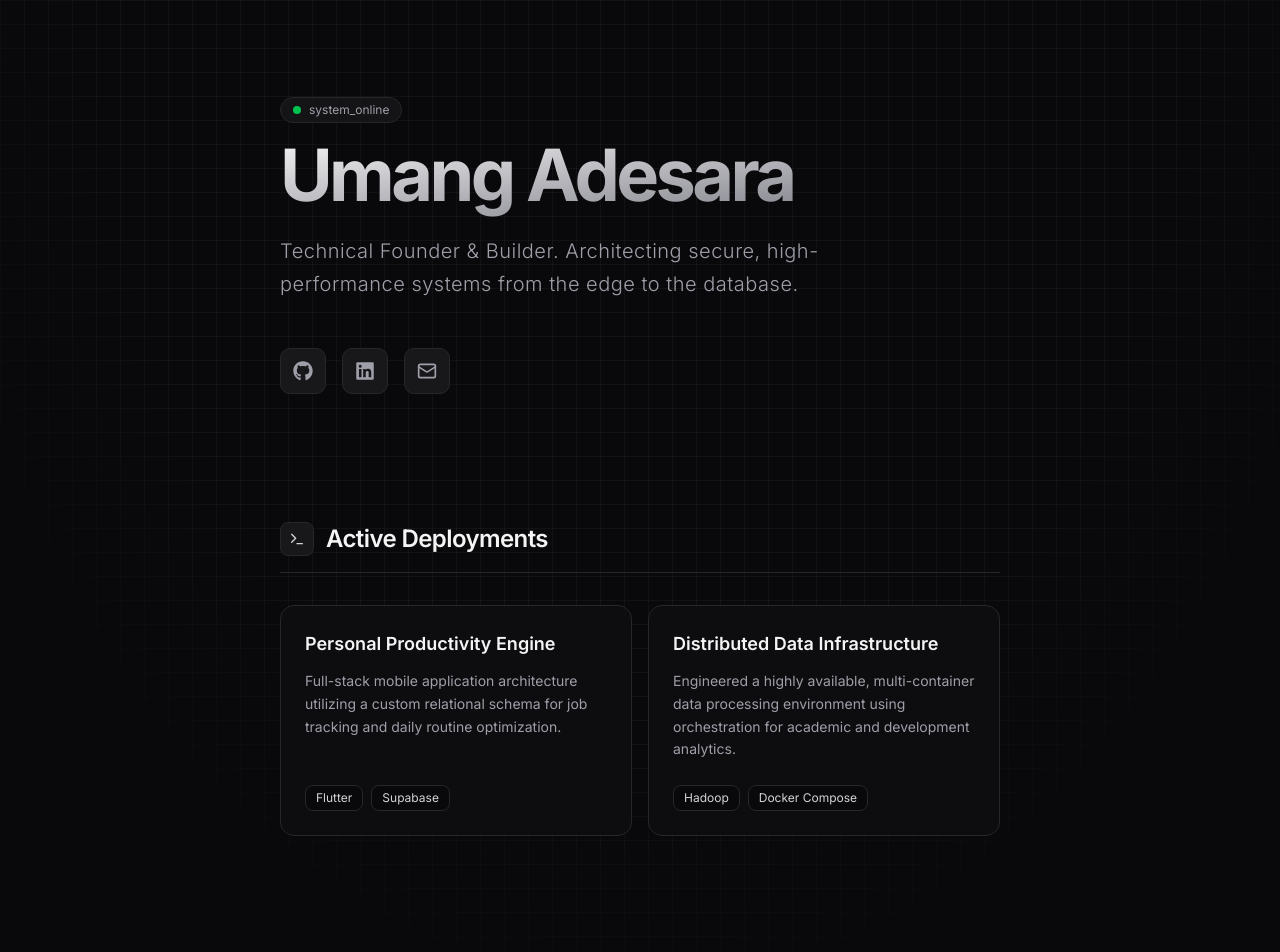
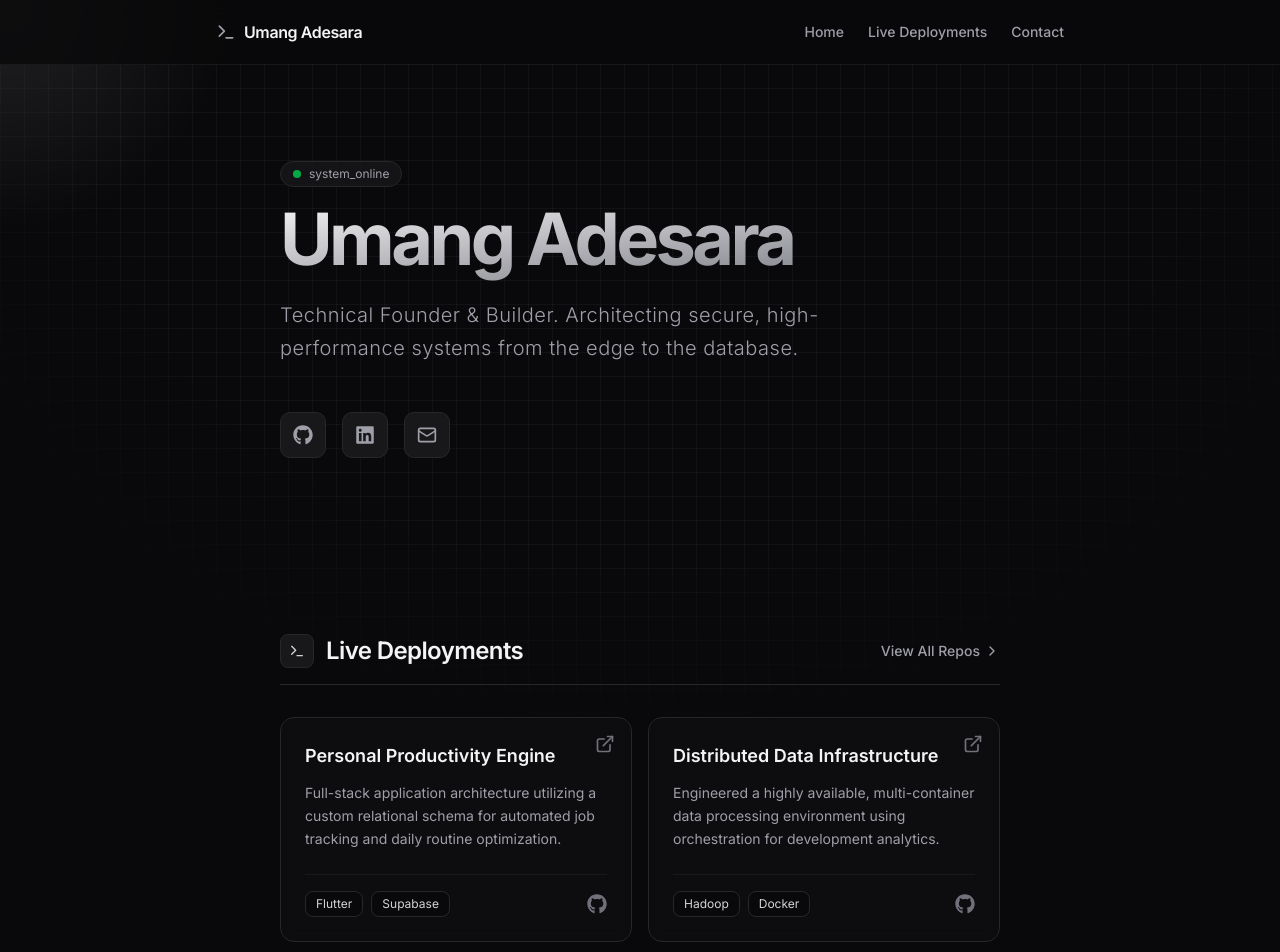
Before and after one commit to umang710/umangadesara-portfolio, a Next.js app: page / in a window 1280 px wide. Shown: the top 952 px of the page. Built offline with nearby package versions, Linux system fonts and the light colour scheme.

Commit message:
UI/ UX Changes for now

```diff
--- /dev/null
+++ b/src/app/contact/page.tsx
@@ -0,0 +1,35 @@
+import { ContactForm } from "@/components/ui/ContactForm";
+import { Zap } from "lucide-react";
+
+export const metadata = {
+  title: "Contact | Umang Adesara",
+  description: "Secure communication channel.",
+};
+
+export default function ContactPage() {
+  return (
+    <main className="max-w-2xl mx-auto px-6 py-24 relative z-10 animate-in fade-in slide-in-from-bottom-8 duration-700 ease-out">
+      <section className="space-y-8">
+        <div className="space-y-3">
+          <div className="inline-flex items-center gap-2 text-sm font-mono text-zinc-400">
+            <Zap className="w-4 h-4 text-amber-500" />
+            <span>Awaiting Input</span>
+          </div>
+          <h1 className="text-4xl md:text-5xl font-bold tracking-tight text-zinc-100">
+            Initialize Connection
+          </h1>
+          <p className="text-zinc-400 max-w-md text-base leading-relaxed">
+            Secure channel open. Send your project details or inquiries directly
+            to my encrypted pipeline.
+          </p>
+        </div>
+
+        <div className="p-1 rounded-2xl bg-gradient-to-b from-zinc-800 to-zinc-950 shadow-2xl">
+          <div className="bg-[#09090b] rounded-xl p-2">
+            <ContactForm />
+          </div>
+        </div>
+      </section>
+    </main>
+  );
+}
--- a/src/app/globals.css
+++ b/src/app/globals.css
@@ -127,4 +127,37 @@
   html {
     @apply font-sans;
   }
+
+  @keyframes eq {
+    0%,
+    100% {
+      height: 4px;
+    }
+    50% {
+      height: 16px;
+    }
+  }
+
+  .eq-bar {
+    width: 4px;
+    background-color: #a1a1aa; /* text-zinc-400 */
+    border-radius: 2px;
+    animation: eq 1.2s ease-in-out infinite;
+  }
+
+  .eq-bar:nth-child(1) {
+    animation-delay: 0s;
+  }
+  .eq-bar:nth-child(2) {
+    animation-delay: 0.3s;
+  }
+  .eq-bar:nth-child(3) {
+    animation-delay: 0.6s;
+  }
+
+  /* Paused state */
+  .eq-paused .eq-bar {
+    animation-play-state: paused;
+    height: 4px;
+  }
 }
--- a/src/app/layout.tsx
+++ b/src/app/layout.tsx
@@ -1,8 +1,10 @@
 import type { Metadata } from "next";
 import { Inter } from "next/font/google";
 import "./globals.css";
+import { Navbar } from "@/components/ui/Navbar";
+import { MouseGlow } from "@/components/ui/MouseGlow";
+// import { AudioWidget } from "@/components/ui/AudioWidget";
 
-// Initialize the Inter font
 const inter = Inter({ subsets: ["latin"] });
 
 export const metadata: Metadata = {
@@ -18,9 +20,16 @@ export default function RootLayout({
   return (
     <html lang="en" className="dark">
       <body
-        className={`${inter.className} bg-[#09090b] text-zinc-50 antialiased`}
+        className={`${inter.className} bg-[#09090b] text-zinc-50 antialiased relative min-h-screen`}
       >
-        {children}
+        {/* Global Interactive Elements */}
+        <MouseGlow />
+        {/* <AudioWidget /> */}
+
+        <Navbar />
+
+        {/* Content Container */}
+        <div className="pt-16 relative z-10">{children}</div>
       </body>
     </html>
   );
--- a/src/app/page.tsx
+++ b/src/app/page.tsx
@@ -1,5 +1,10 @@
-import { ContactForm } from "@/components/ui/ContactForm";
-import { Mail, Terminal, ShieldAlert, ChevronRight, Zap } from "lucide-react";
+import {
+  Mail,
+  Terminal,
+  ShieldAlert,
+  ChevronRight,
+  ExternalLink,
+} from "lucide-react";
 import { FaGithub, FaLinkedin } from "react-icons/fa";
 
 export default function Home() {
@@ -56,30 +61,50 @@ export default function Home() {
           </div>
         </section>
 
-        {/* ARCHITECTURE / PROJECTS */}
-        <section className="space-y-8 relative">
-          <div className="flex items-center gap-3 border-b border-zinc-800 pb-4">
+        {/* LIVE DEPLOYMENTS / GITHUB SHOWCASE */}
+        <section id="projects" className="space-y-8 relative pt-12">
+          <div className="flex items-center justify-between border-b border-zinc-800 pb-4">
+            <div className="flex items-center gap-3">
               <div className="p-2 bg-zinc-900 rounded-md border border-zinc-800">
                 <Terminal className="w-4 h-4 text-zinc-300" />
               </div>
               <h2 className="text-2xl font-semibold tracking-tight text-zinc-100">
-              Active Deployments
+                Live Deployments
               </h2>
+            </div>
+            <a
+              href="https://github.com/YOUR_GITHUB"
+              target="_blank"
+              rel="noreferrer"
+              className="text-sm font-medium text-zinc-400 hover:text-zinc-100 flex items-center gap-1 transition-colors"
+            >
+              View All Repos <ChevronRight className="w-4 h-4" />
+            </a>
           </div>
 
           <div className="grid grid-cols-1 md:grid-cols-2 gap-4">
-            {/* Project 1 */}
-            <div className="group p-6 border border-zinc-800 rounded-xl bg-zinc-900/30 hover:bg-zinc-900/80 hover:border-zinc-700 transition-all duration-300 backdrop-blur-sm flex flex-col justify-between">
+            {/* Project 1: Productivity Engine */}
+            <a
+              href="https://your-live-project-url.com"
+              target="_blank"
+              rel="noreferrer"
+              className="group block p-6 border border-zinc-800 rounded-xl bg-zinc-900/30 hover:bg-zinc-900/80 hover:border-zinc-600 transition-all duration-300 backdrop-blur-sm relative overflow-hidden"
+            >
+              <div className="absolute top-4 right-4 text-zinc-500 group-hover:text-zinc-300 transition-colors">
+                <ExternalLink className="w-5 h-5" />
+              </div>
+              <div className="flex flex-col h-full justify-between">
                 <div>
                   <h3 className="font-semibold text-zinc-100 text-lg mb-3 group-hover:text-blue-400 transition-colors">
                     Personal Productivity Engine
                   </h3>
                   <p className="text-zinc-400 text-sm leading-relaxed mb-6">
-                  Full-stack mobile application architecture utilizing a custom
-                  relational schema for job tracking and daily routine
-                  optimization.
+                    Full-stack application architecture utilizing a custom
+                    relational schema for automated job tracking and daily
+                    routine optimization.
                   </p>
                 </div>
+                <div className="flex items-center justify-between mt-auto pt-4 border-t border-zinc-800/50">
                   <div className="flex flex-wrap gap-2 font-mono text-xs">
                     <span className="bg-zinc-950 border border-zinc-800 text-zinc-300 px-2.5 py-1 rounded-md">
                       Flutter
@@ -88,29 +113,45 @@ export default function Home() {
                       Supabase
                     </span>
                   </div>
+                  <FaGithub className="w-5 h-5 text-zinc-500 group-hover:text-zinc-300" />
                 </div>
+              </div>
+            </a>
 
-            {/* Project 2 */}
-            <div className="group p-6 border border-zinc-800 rounded-xl bg-zinc-900/30 hover:bg-zinc-900/80 hover:border-zinc-700 transition-all duration-300 backdrop-blur-sm flex flex-col justify-between">
+            {/* Project 2: Distributed Data */}
+            <a
+              href="https://github.com/YOUR_GITHUB/hadoop-cluster"
+              target="_blank"
+              rel="noreferrer"
+              className="group block p-6 border border-zinc-800 rounded-xl bg-zinc-900/30 hover:bg-zinc-900/80 hover:border-zinc-600 transition-all duration-300 backdrop-blur-sm relative overflow-hidden"
+            >
+              <div className="absolute top-4 right-4 text-zinc-500 group-hover:text-zinc-300 transition-colors">
+                <ExternalLink className="w-5 h-5" />
+              </div>
+              <div className="flex flex-col h-full justify-between">
                 <div>
                   <h3 className="font-semibold text-zinc-100 text-lg mb-3 group-hover:text-purple-400 transition-colors">
                     Distributed Data Infrastructure
                   </h3>
                   <p className="text-zinc-400 text-sm leading-relaxed mb-6">
-                  Engineered a highly available, multi-container data processing
-                  environment using orchestration for academic and development
+                    Engineered a highly available, multi-container data
+                    processing environment using orchestration for development
                     analytics.
                   </p>
                 </div>
+                <div className="flex items-center justify-between mt-auto pt-4 border-t border-zinc-800/50">
                   <div className="flex flex-wrap gap-2 font-mono text-xs">
                     <span className="bg-zinc-950 border border-zinc-800 text-zinc-300 px-2.5 py-1 rounded-md">
                       Hadoop
                     </span>
                     <span className="bg-zinc-950 border border-zinc-800 text-zinc-300 px-2.5 py-1 rounded-md">
-                  Docker Compose
+                      Docker
                     </span>
                   </div>
+                  <FaGithub className="w-5 h-5 text-zinc-500 group-hover:text-zinc-300" />
                 </div>
+              </div>
+            </a>
           </div>
         </section>
 
@@ -149,32 +190,6 @@ export default function Home() {
             </div>
           </div>
         </section>
-
-        {/* COMMAND CENTER / CONTACT */}
-        <section
-          id="contact"
-          className="space-y-8 pt-12 border-t border-zinc-800"
-        >
-          <div className="space-y-3">
-            <div className="inline-flex items-center gap-2 text-sm font-mono text-zinc-400">
-              <Zap className="w-4 h-4 text-amber-500" />
-              <span>Awaiting Input</span>
-            </div>
-            <h2 className="text-3xl font-bold tracking-tight text-zinc-100">
-              Initialize Connection
-            </h2>
-            <p className="text-zinc-400 max-w-md text-sm">
-              Secure channel open. Send your project details or inquiries
-              directly to my encrypted pipeline.
-            </p>
-          </div>
-
-          <div className="p-1 rounded-2xl bg-gradient-to-b from-zinc-800 to-zinc-950">
-            <div className="bg-[#09090b] rounded-xl p-2">
-              <ContactForm />
-            </div>
-          </div>
-        </section>
       </div>
     </main>
   );
--- /dev/null
+++ b/src/components/ui/AudioWidget.tsx
@@ -0,0 +1,56 @@
+"use client";
+
+import { useState } from "react";
+import { Music, Play, Pause } from "lucide-react";
+
+export function AudioWidget() {
+  const [isPlaying, setIsPlaying] = useState(true);
+
+  return (
+    <div className="fixed bottom-6 right-6 z-50 animate-in slide-in-from-bottom-8 duration-1000 fade-in">
+      <div className="bg-[#09090b]/80 backdrop-blur-md border border-zinc-800/50 p-3 rounded-2xl flex items-center gap-4 shadow-2xl hover:border-zinc-700 transition-colors group">
+        {/* Album Art / Icon */}
+        <div className="w-10 h-10 rounded-lg bg-zinc-900 border border-zinc-800 flex items-center justify-center relative overflow-hidden">
+          <div
+            className={`absolute inset-0 bg-gradient-to-br from-amber-500/10 to-orange-500/10 ${isPlaying ? "animate-pulse" : ""}`}
+          />
+          <Music
+            className={`w-4 h-4 text-zinc-400 z-10 transition-transform duration-500 ${isPlaying ? "scale-110" : "scale-100"}`}
+          />
+        </div>
+
+        {/* Track Info */}
+        <div className="flex flex-col pr-4">
+          <span className="text-[10px] uppercase tracking-wider font-mono text-zinc-500 mb-0.5">
+            Currently Vibing
+          </span>
+          <span className="text-sm font-medium text-zinc-100 flex items-center gap-2">
+            All The Stars - Kendrick Lamar, SZA
+          </span>
+        </div>
+
+        {/* Equalizer Animation */}
+        <div
+          className={`flex items-end gap-1 h-4 ml-2 mr-4 ${!isPlaying ? "eq-paused" : ""}`}
+        >
+          <div className="eq-bar" />
+          <div className="eq-bar" />
+          <div className="eq-bar" />
+        </div>
+
+        {/* Play/Pause Toggle */}
+        <button
+          onClick={() => setIsPlaying(!isPlaying)}
+          className="ml-auto p-2 rounded-full bg-zinc-900 hover:bg-zinc-800 text-zinc-300 transition-colors border border-zinc-800/50"
+          aria-label={isPlaying ? "Pause music" : "Play music"}
+        >
+          {isPlaying ? (
+            <Pause className="w-3.5 h-3.5" />
+          ) : (
+            <Play className="w-3.5 h-3.5" />
+          )}
+        </button>
+      </div>
+    </div>
+  );
+}
--- /dev/null
+++ b/src/components/ui/MouseGlow.tsx
@@ -0,0 +1,25 @@
+"use client";
+
+import { useEffect, useState } from "react";
+
+export function MouseGlow() {
+  const [position, setPosition] = useState({ x: 0, y: 0 });
+
+  useEffect(() => {
+    const handleMouseMove = (e: MouseEvent) => {
+      setPosition({ x: e.clientX, y: e.clientY });
+    };
+
+    window.addEventListener("mousemove", handleMouseMove);
+    return () => window.removeEventListener("mousemove", handleMouseMove);
+  }, []);
+
+  return (
+    <div
+      className="pointer-events-none fixed inset-0 z-30 transition-opacity duration-300"
+      style={{
+        background: `radial-gradient(600px circle at ${position.x}px ${position.y}px, rgba(255, 255, 255, 0.1), transparent 40%)`,
+      }}
+    />
+  );
+}
--- /dev/null
+++ b/src/components/ui/Navbar.tsx
@@ -0,0 +1,37 @@
+import Link from "next/link";
+import { Terminal } from "lucide-react";
+
+export function Navbar() {
+  return (
+    <nav className="fixed top-0 w-full z-50 bg-[#09090b]/80 backdrop-blur-md border-b border-zinc-800/50">
+      <div className="max-w-4xl mx-auto px-6 h-16 flex items-center justify-between">
+        {/* Brand / Logo */}
+        <Link href="/" className="flex items-center gap-2 group">
+          <Terminal className="w-5 h-5 text-zinc-400 group-hover:text-zinc-100 transition-colors" />
+          <span className="font-semibold text-zinc-100 tracking-tight group-hover:text-white transition-colors">
+            Umang Adesara
+          </span>
+        </Link>
+
+        {/* Navigation Links */}
+        <div className="flex items-center gap-6 text-sm font-medium text-zinc-400">
+          <Link href="/" className="hover:text-zinc-100 transition-colors">
+            Home
+          </Link>
+          <Link
+            href="#projects"
+            className="hover:text-zinc-100 transition-colors"
+          >
+            Live Deployments
+          </Link>
+          <Link
+            href="/contact"
+            className="hover:text-zinc-100 transition-colors"
+          >
+            Contact
+          </Link>
+        </div>
+      </div>
+    </nav>
+  );
+}
```
Lines whose indentation alone changed are shown as unchanged.
